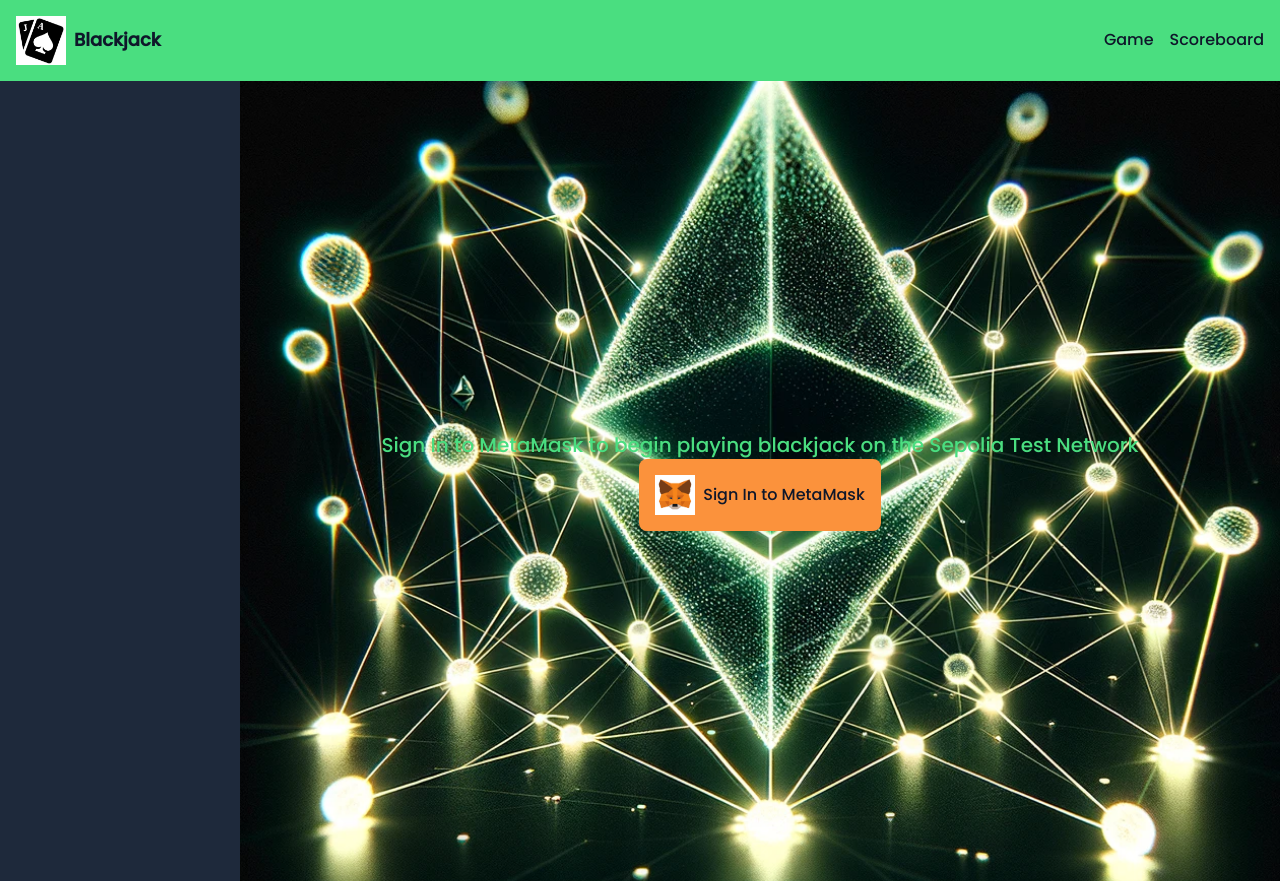
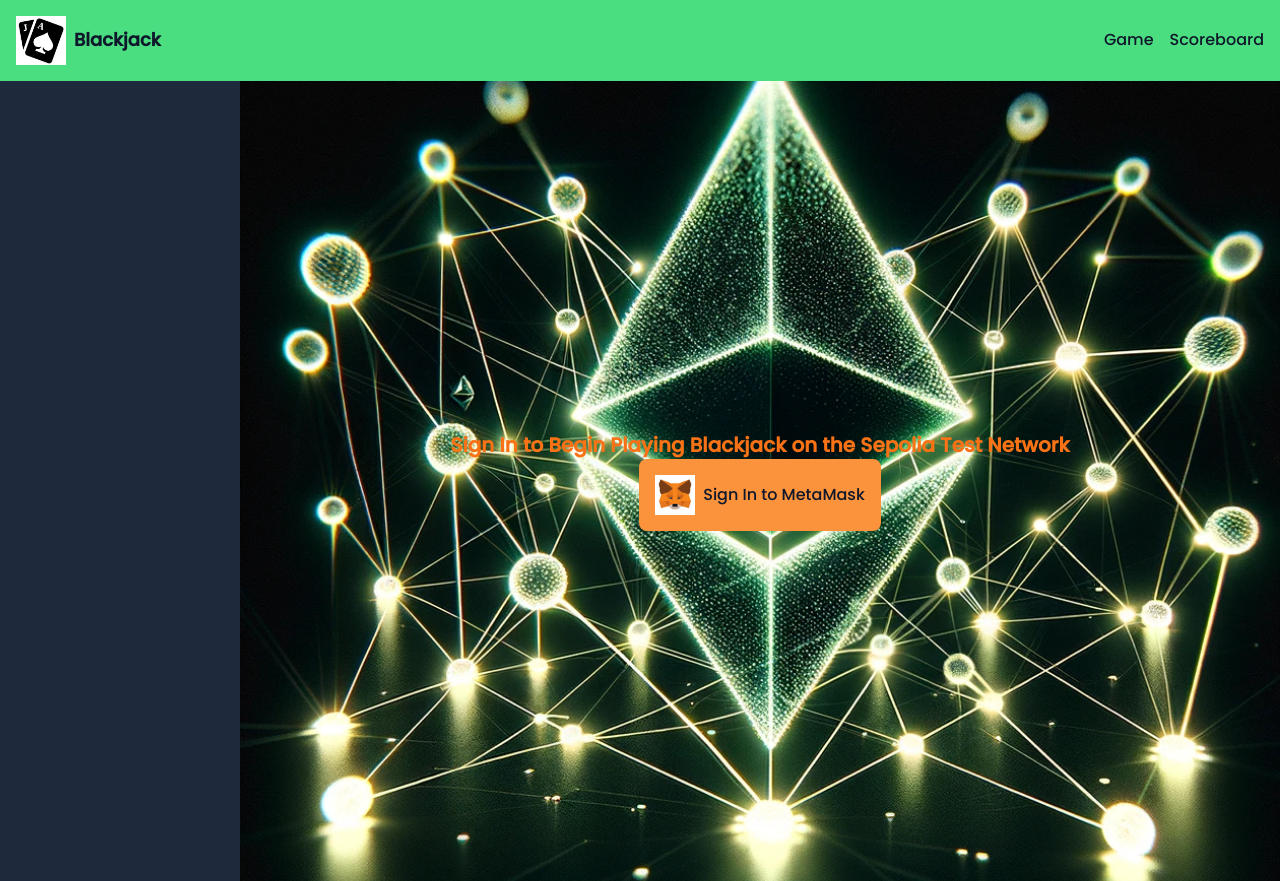
Before and after one commit to DanDo385/blackjack, a Next.js app: page / in a window 1280 px wide. Built offline with nearby package versions, Linux system fonts and the light colour scheme.

Commit message:
added logic to center image on sign-in/homepage

```diff
--- a/pages/_app.jsx
+++ b/pages/_app.jsx
@@ -6,8 +6,8 @@ function MyApp({ Component, pageProps }) {
   return (
     <>
       <Head>
-        <title>Blackjack</title> {/* Set a default title; can be overridden in individual pages */}
-        <link rel="icon" href="/favicon.ico" /> {/* Reference to the favicon */}
+        <title>Blackjack</title>
+        <link rel="icon" href="/favicon.ico" />
       </Head>
       <Navbar />
       <div className="md:ml-60">
--- a/pages/index.jsx
+++ b/pages/index.jsx
@@ -8,8 +8,8 @@ export default function Home() {
         <title>Blackjack</title>
       </Head>
       <main className="flex flex-col items-center justify-center min-h-screen">
-        <h2 className="text-green-400 text-xl">
-          Sign In to MetaMask to begin playing blackjack on the Sepolia Test Network
+        <h2 className="text-orange-500 text-xl text-center font-bold">
+          Sign In to Begin Playing Blackjack on the Sepolia Test Network
         </h2>
         <MetaMaskButton />
       </main>
--- a/styles/globals.css
+++ b/styles/globals.css
@@ -5,12 +5,11 @@
 /* Import Poppins font with the weight of 500 */
 @import url('https://fonts.googleapis.com/css2?family=Poppins:wght@500&display=swap');
 
-html,
-body {
+html, body {
   font-family: 'Poppins', sans-serif;
   font-weight: 500;
-  background-color: #1e293b;
-  color: #1e293b;
+  background-color: #1e293b; /* Dark background fallback */
+  color: #1e293b; /* Default text color */
 }
 
 /* Customize button styles globally if needed */
```
